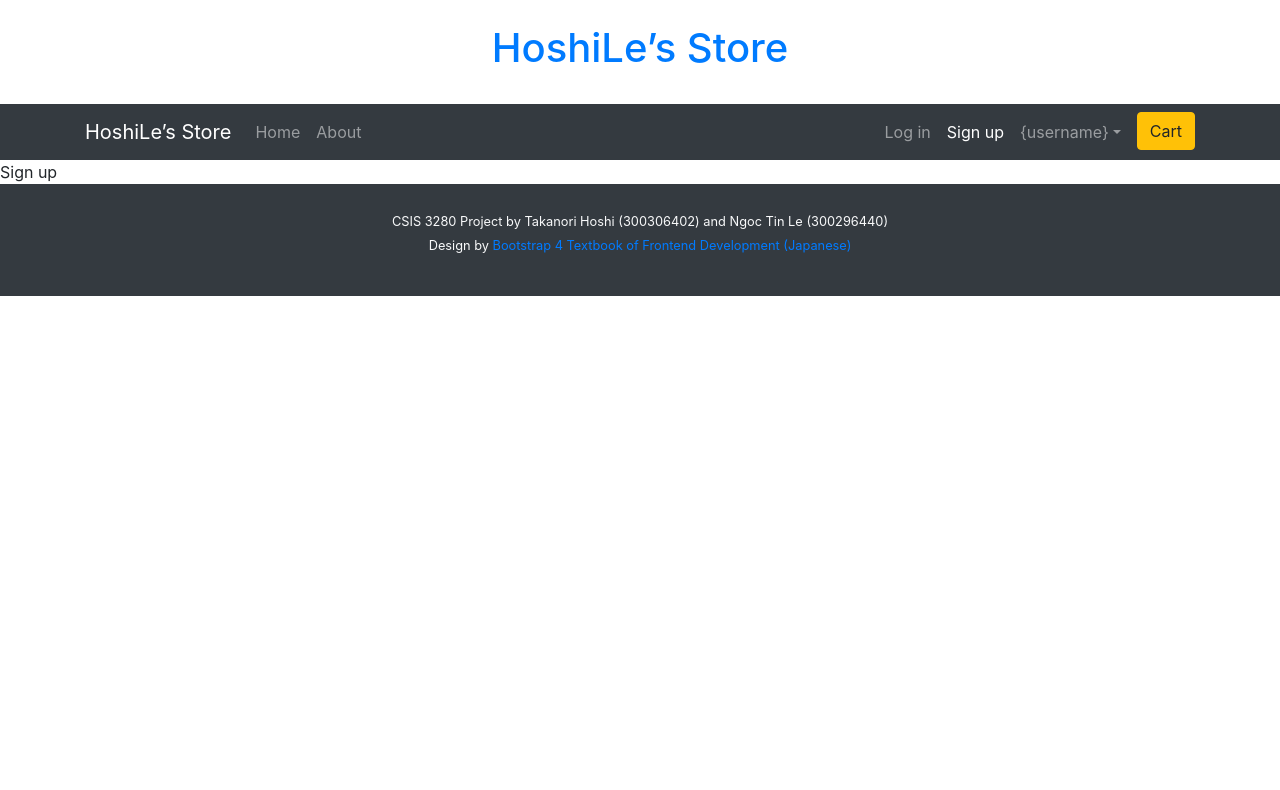
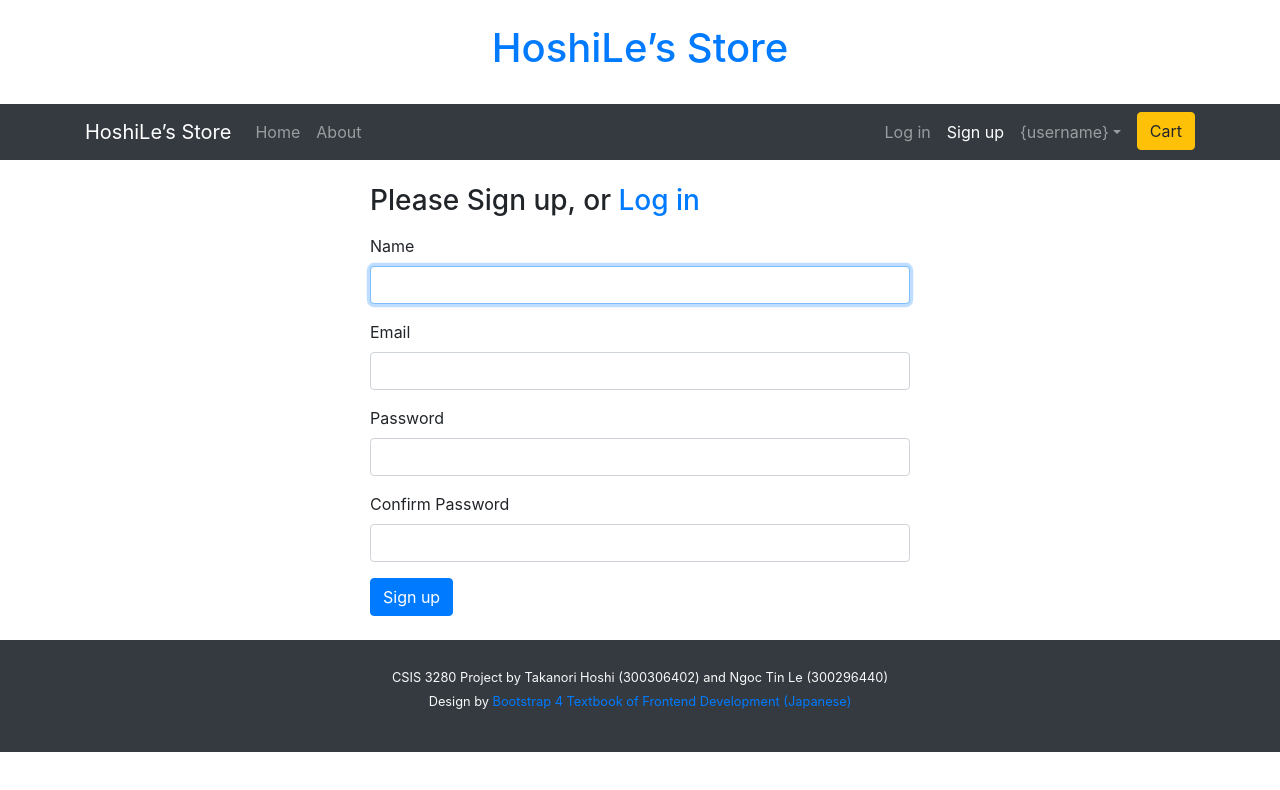
Before and after one commit to takapro/hoshile-react, a React (Create React App) app: page /signup in a window 1280 px wide. Shown: the top 790 px of the page. Built offline with nearby package versions, Linux system fonts and the light colour scheme.

Commit message:
Add UserLogin and UserSignup components

```diff
--- a/src/App.tsx
+++ b/src/App.tsx
@@ -3,6 +3,8 @@ import { BrowserRouter, Switch, Route } from 'react-router-dom';
 import Header from './client/Header';
 import ProductList from './client/ProductList';
 import ProductDetail from './client/ProductDetail';
+import UserLogin from './client/UserLogin';
+import UserSignup from './client/UserSignup';
 import Footer from './client/Footer';
 
 const App: React.FC = () => {
@@ -13,8 +15,8 @@ const App: React.FC = () => {
         <Route exact path='/' component={ProductList} />
         <Route path='/product/:id' component={ProductDetail} />
         <Route path='/about'>About</Route>
-        <Route path='/login'>Log in</Route>
-        <Route path='/signup'>Sign up</Route>
+        <Route path='/login' component={UserLogin} />
+        <Route path='/signup' component={UserSignup} />
         <Route path='/profile'>Profile</Route>
         <Route path='/orderList'>Order History</Route>
         <Route path='/shoppingCart'>Shopping Cart</Route>
--- a/src/client/ProductDetail.tsx
+++ b/src/client/ProductDetail.tsx
@@ -1,7 +1,8 @@
 import React, { useState, useEffect } from 'react';
 import { match } from 'react-router-dom';
 import { Container, Row, Col, Image, Button } from 'react-bootstrap';
-import { SITE_NAME, PRODUCT_API } from '../config';
+import { PRODUCT_API } from '../config';
+import { documentTitle } from '../util/documentTitle';
 import { FetchState, LOADING, fetchUrl, fetchCase } from '../util/fetchUrl';
 import Product from '../entity/Product';
 import FetchAlert from './FetchAlert';
@@ -9,7 +10,7 @@ import FetchAlert from './FetchAlert';
 const ProductDetail: React.FC<{ match: match<{ id: string }> }> = ({ match }) => {
   const [product, setProduct] = useState(LOADING as FetchState<Product>);
   useEffect(() => fetchUrl('GET', PRODUCT_API, { id: match.params.id }, setProduct), [match.params.id]);
-  useEffect(() => fetchCase(product, product => { document.title = SITE_NAME + ' - ' + product.name; }), [product]);
+  useEffect(() => fetchCase(product, product => documentTitle(product.name)), [product]);
 
   return (
     <main className='py-4'>
--- a/src/client/ProductList.tsx
+++ b/src/client/ProductList.tsx
@@ -1,7 +1,8 @@
 import React, { useState, useEffect } from 'react';
 import { Container, Row, Col, Card, Image, Button } from 'react-bootstrap';
 import { Link } from 'react-router-dom';
-import { SITE_NAME, PRODUCT_API } from '../config';
+import { PRODUCT_API } from '../config';
+import { documentTitle } from '../util/documentTitle';
 import { FetchState, LOADING, fetchUrl, fetchCase } from '../util/fetchUrl';
 import Product from '../entity/Product';
 import FetchAlert from './FetchAlert';
@@ -28,7 +29,7 @@ const ProductCard: React.FC<{ product: Product }> = ({ product }) => {
 const ProductList: React.FC = () => {
   const [products, setProducts] = useState(LOADING as FetchState<Product[]>);
   useEffect(() => fetchUrl('GET', PRODUCT_API, null, setProducts), []);
-  useEffect(() => { document.title = SITE_NAME; }, []);
+  useEffect(() => documentTitle(), []);
 
   return (
     <main className='py-4'>
--- /dev/null
+++ b/src/client/UserLogin.tsx
@@ -0,0 +1,36 @@
+import React, { useState, useEffect } from 'react';
+import { Container, Row, Col, Form, Button } from 'react-bootstrap';
+import { Link } from 'react-router-dom';
+import { documentTitle } from '../util/documentTitle';
+import { valueHandler } from '../util/valueHandler';
+
+const UserLogin: React.FC = () => {
+  const [email, setEmail] = useState('');
+  const [password, setPassword] = useState('');
+  useEffect(() => documentTitle('Log in'), []);
+
+  return (
+    <main className='py-4'>
+      <Container>
+        <Row className='justify-content-center'>
+          <Col md={6}>
+            <h3 className='mb-3'>Please Log in, or <Link to='/signup'>Sign up</Link></h3>
+            <Form>
+              <Form.Group>
+                <Form.Label>Email</Form.Label>
+                <Form.Control type='email' value={email} onChange={valueHandler(setEmail)} autoFocus />
+              </Form.Group>
+              <Form.Group>
+                <Form.Label>Password</Form.Label>
+                <Form.Control type='password' value={password} onChange={valueHandler(setPassword)} />
+              </Form.Group>
+              <Button variant='primary' onClick={() => alert('Loggin is as ' + email)}>Log in</Button>
+            </Form>
+          </Col>
+        </Row>
+      </Container>
+    </main>
+  );
+};
+
+export default UserLogin;
--- /dev/null
+++ b/src/client/UserSignup.tsx
@@ -0,0 +1,46 @@
+import React, { useState, useEffect } from 'react';
+import { Container, Row, Col, Form, Button } from 'react-bootstrap';
+import { Link } from 'react-router-dom';
+import { documentTitle } from '../util/documentTitle';
+import { valueHandler } from '../util/valueHandler';
+
+const UserSignup: React.FC = () => {
+  const [name, setName] = useState('');
+  const [email, setEmail] = useState('');
+  const [password1, setPassword1] = useState('');
+  const [password2, setPassword2] = useState('');
+  useEffect(() => documentTitle('Sign up'), []);
+
+  return (
+    <main className='py-4'>
+      <Container>
+        <Row className='justify-content-center'>
+          <Col md={6}>
+            <h3 className='mb-3'>Please Sign up, or <Link to='/login'>Log in</Link></h3>
+            <Form>
+              <Form.Group>
+                <Form.Label>Name</Form.Label>
+                <Form.Control type='text' value={name} onChange={valueHandler(setName)} autoFocus />
+              </Form.Group>
+              <Form.Group>
+                <Form.Label>Email</Form.Label>
+                <Form.Control type='email' value={email} onChange={valueHandler(setEmail)} />
+              </Form.Group>
+              <Form.Group>
+                <Form.Label>Password</Form.Label>
+                <Form.Control type='password' value={password1} onChange={valueHandler(setPassword1)} />
+              </Form.Group>
+              <Form.Group>
+                <Form.Label>Confirm Password</Form.Label>
+                <Form.Control type='password' value={password2} onChange={valueHandler(setPassword2)} />
+              </Form.Group>
+              <Button variant='primary' onClick={() => alert('Signing up as ' + name)}>Sign up</Button>
+            </Form>
+          </Col>
+        </Row>
+      </Container>
+    </main>
+  );
+};
+
+export default UserSignup;
--- /dev/null
+++ b/src/util/documentTitle.ts
@@ -0,0 +1,5 @@
+import { SITE_NAME } from '../config';
+
+export const documentTitle = (page?: string): void => {
+  document.title = SITE_NAME + (page ? (' - ' + page) : '');
+};
--- /dev/null
+++ b/src/util/valueHandler.ts
@@ -0,0 +1,4 @@
+// eslint-disable-next-line @typescript-eslint/no-explicit-any
+export const valueHandler = <T>(setValue: (value: T) => void): (event: any) => void => {
+  return event => setValue(event.target.value);
+};
```
